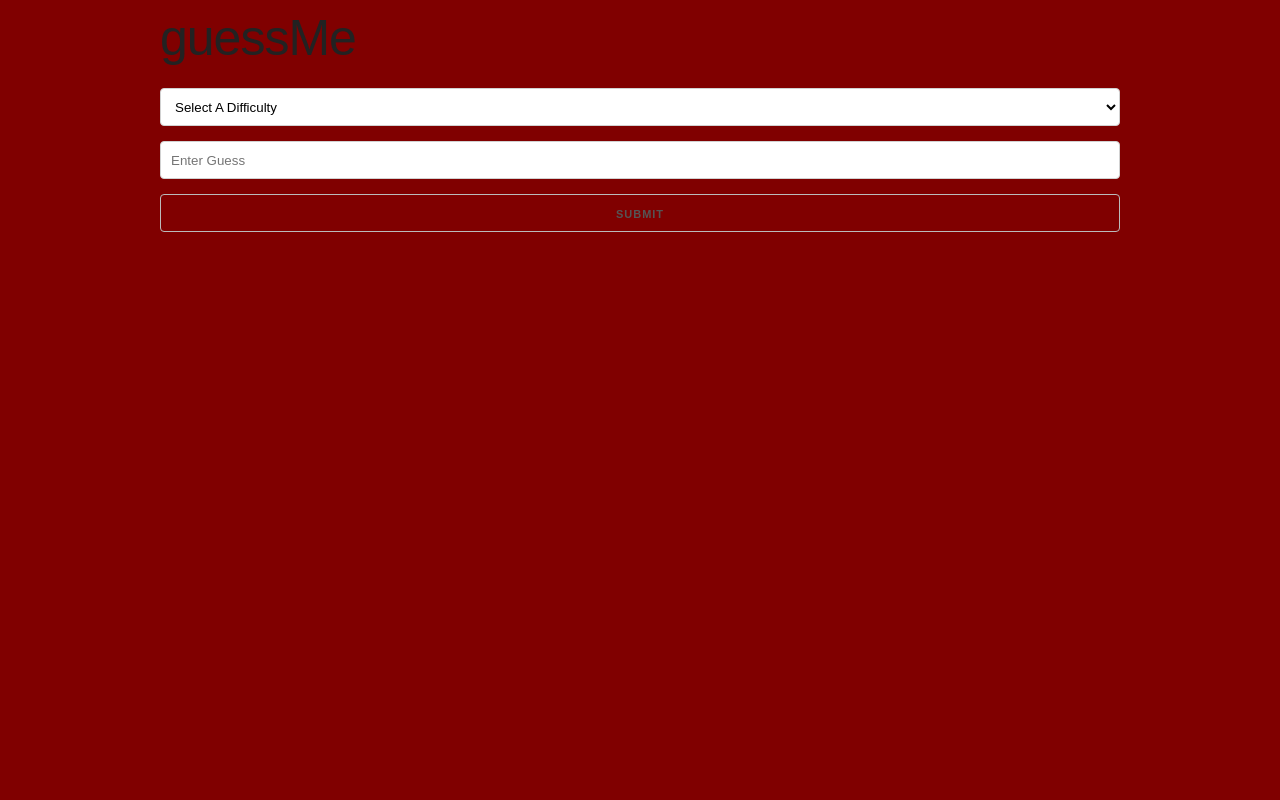
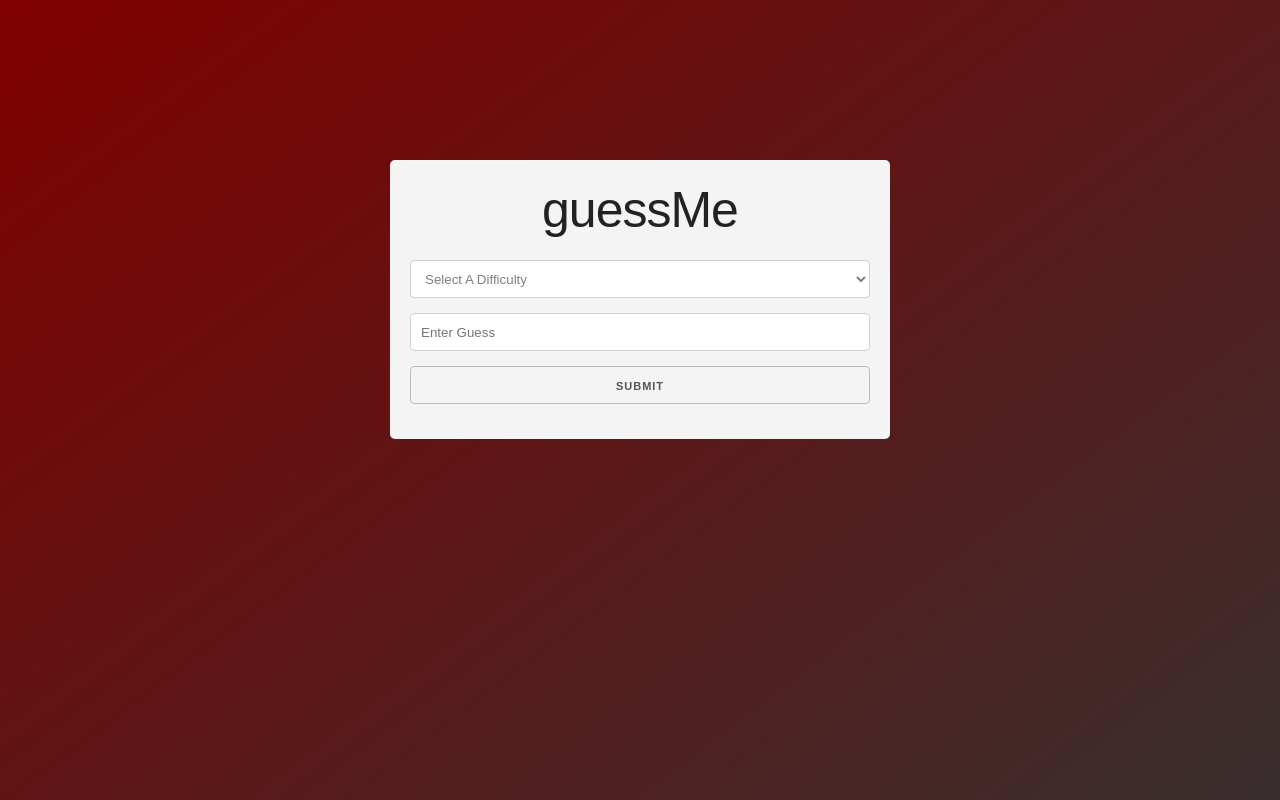
Before and after one commit to ChrisKnowsDev/guessMe, a plain HTML site: page dist/index.html in a window 1280 px wide. Shown: the top 800 px of the page. Drawn offline with nearby package versions, Linux system fonts and the light colour scheme; a web font is replaced by a local one.

Commit message:
css complete

```diff
--- a/dist/css/style.css
+++ b/dist/css/style.css
@@ -1,4 +1,18 @@
 body {
-  background: maroon;
+  background: linear-gradient(to right bottom, maroon, #333);
   font-family: 'Gayathri', sans-serif;
+  height: 100vh;
 }
+
+.container {
+  background: #f4f4f4;
+  padding: 2rem;
+  max-width: 500px;
+  border-radius: 5px;
+  text-align: center;
+  margin-top: 20vh;
+}
+
+select {
+  color: grey;
+}
--- a/dist/index.html
+++ b/dist/index.html
@@ -15,7 +15,7 @@
   <div class="container">
     <h1>guessMe</h1>
     <select name="difficulty" id="difficulty" class="u-full-width">
-      <option value="">Select A Difficulty</option>
+      <option value="" disabled selected hidden>Select A Difficulty</option>
       <option value="easy">Easy</option>
       <option value="medium">Medium</option>
       <option value="hard">Hard</option>
```
